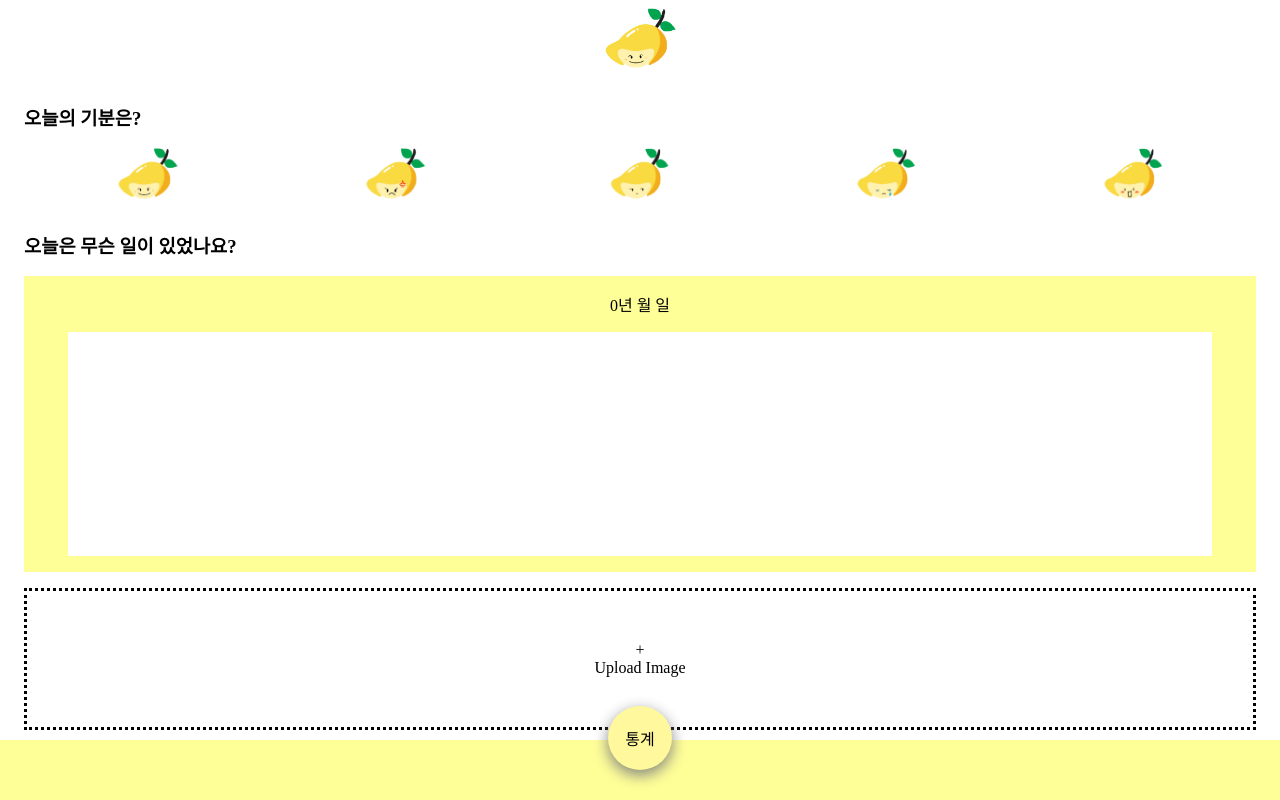
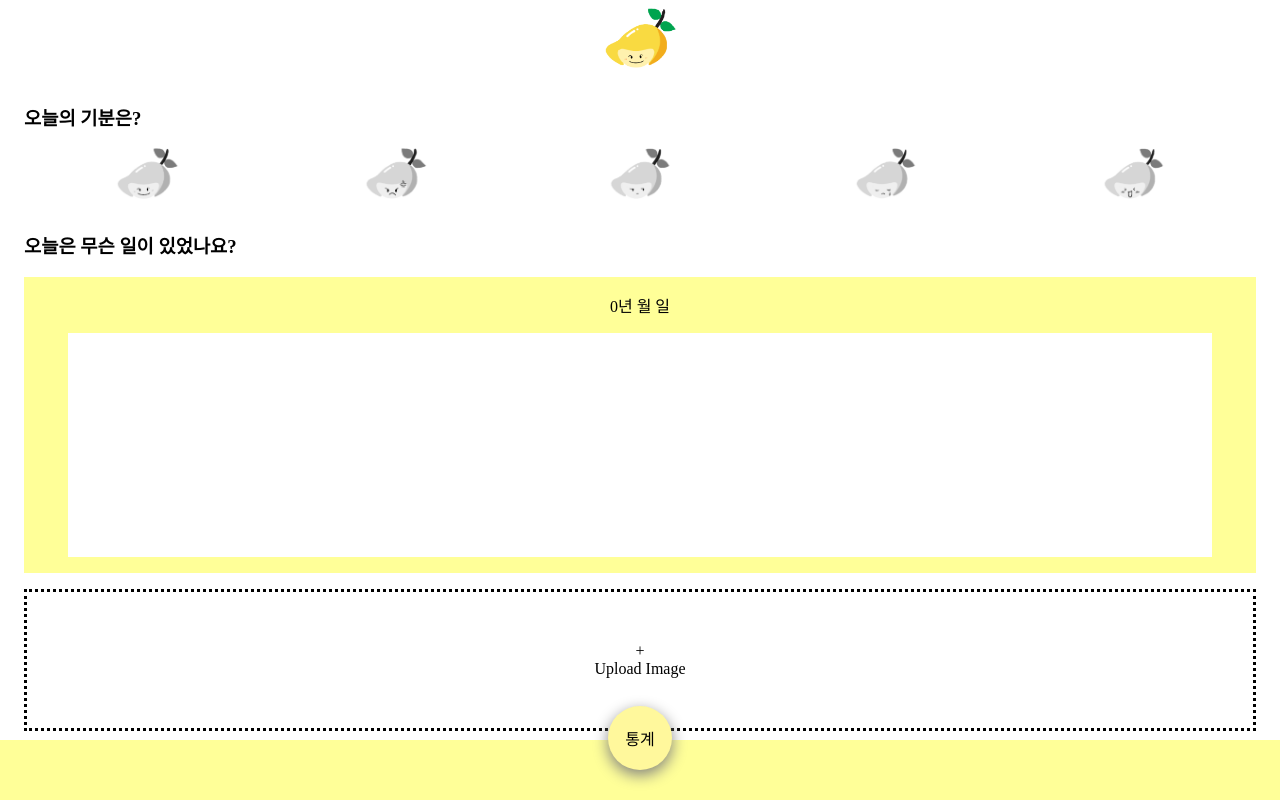
Before and after one commit to DEV-TINO/Mango-Diary-MJ, a Vue app in the folder mj-diary/: page /write/1 in a window 1280 px wide. Built offline with nearby package versions, Linux system fonts and the light colour scheme.

Commit message:
feat: select today mood

```diff
--- a/mj-diary/src/components/CalendarWritePage.vue
+++ b/mj-diary/src/components/CalendarWritePage.vue
@@ -3,11 +3,25 @@
     <div class="select-mood">
       <h3>오늘의 기분은?</h3>
       <div class="mood-list">
-        <img src="/mood/happiness.png" />
-        <img src="/mood/angry.png" />
-        <img src="/mood/depressed.png" />
-        <img src="/mood/sad.png" />
-        <img src="/mood/happy.png" />
+        <img
+        :class="{'colorMood': this.$store.state.todayMood == 'happiness', 'greyMood': this.$store.state.todayMood != 'happiness'}"
+        @click="this.$store.commit('setMood', 'happiness')"
+        src="/mood/happiness.png" />
+        <img :class="{'colorMood': this.$store.state.todayMood == 'angry', 'greyMood': this.$store.state.todayMood != 'angry'}"
+        @click="this.$store.commit('setMood', 'angry')"
+        src="/mood/angry.png" />
+        <img
+        :class="{'colorMood': this.$store.state.todayMood == 'depressed', 'greyMood': this.$store.state.todayMood != 'depressed'}"
+        @click="this.$store.commit('setMood', 'depressed')"
+        src="/mood/depressed.png" />
+        <img
+        :class="{'colorMood': this.$store.state.todayMood == 'sad', 'greyMood': this.$store.state.todayMood != 'sad'}"
+        @click="this.$store.commit('setMood', 'sad')"
+        src="/mood/sad.png" />
+        <img
+        :class="{'colorMood': this.$store.state.todayMood == 'happy', 'greyMood': this.$store.state.todayMood != 'happy'}"
+        @click="this.$store.commit('setMood', 'happy')"
+        src="/mood/happy.png" />
       </div>
     </div>
     <div>
@@ -53,8 +67,12 @@ export default {
   display: flex;
   justify-content: space-around;
 }
-img {
-  width: 67px;
+.colorMood {
+  width: 4.25rem;
+}
+.greyMood {
+  width: 4.25rem;
+  filter: grayscale(100%);
 }
 .write-block {
   width: calc(100% - 32px);
--- a/mj-diary/src/store.js
+++ b/mj-diary/src/store.js
@@ -18,7 +18,8 @@ const store = createStore({
       imageUrl: '',
       wirteMonth: '',
       writeDay: '',
-      writeDate: ''
+      writeDate: '',
+      todayMood: '',
     }
   },
   mutations: {
@@ -47,6 +48,9 @@ const store = createStore({
     },
     setImageUrl(state, url) {
       state.imageUrl = url;
+    },
+    setMood(state, mood) {
+      state.todayMood = mood;
     }
   }
 })
```
